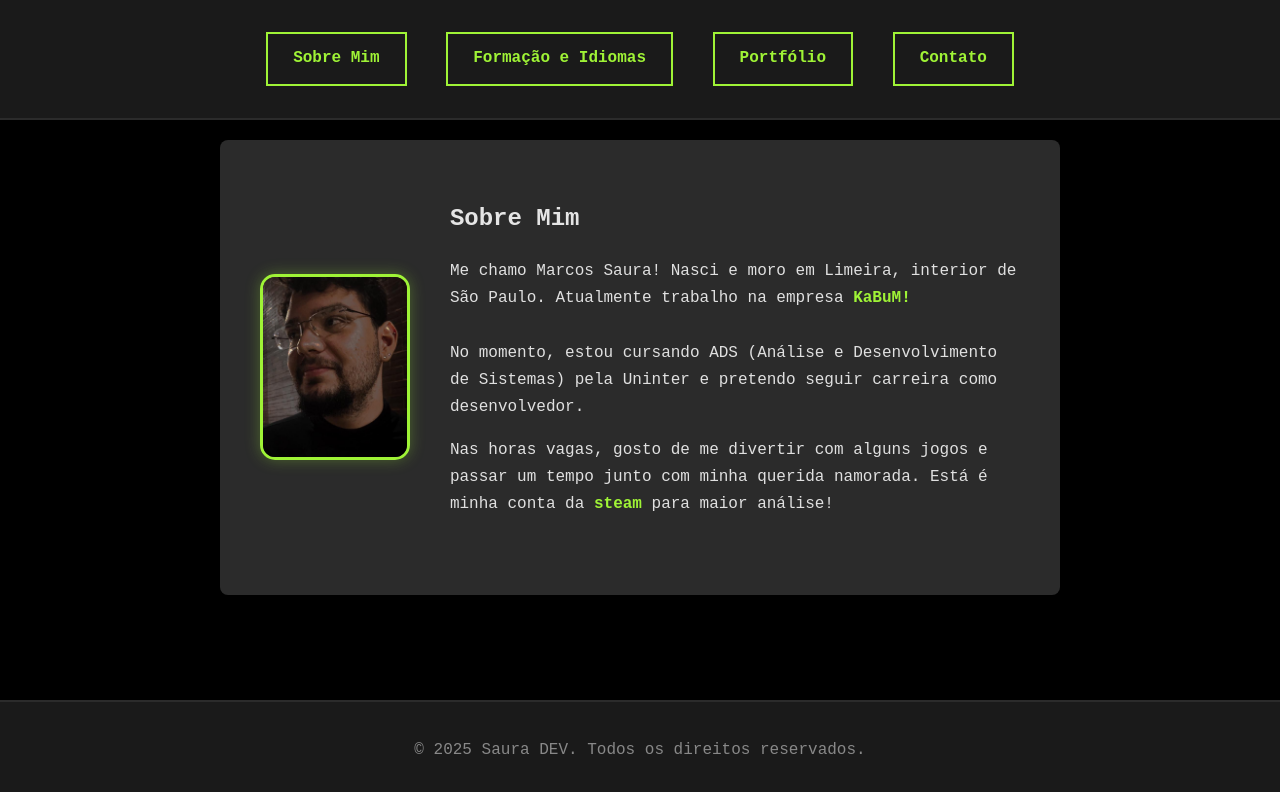
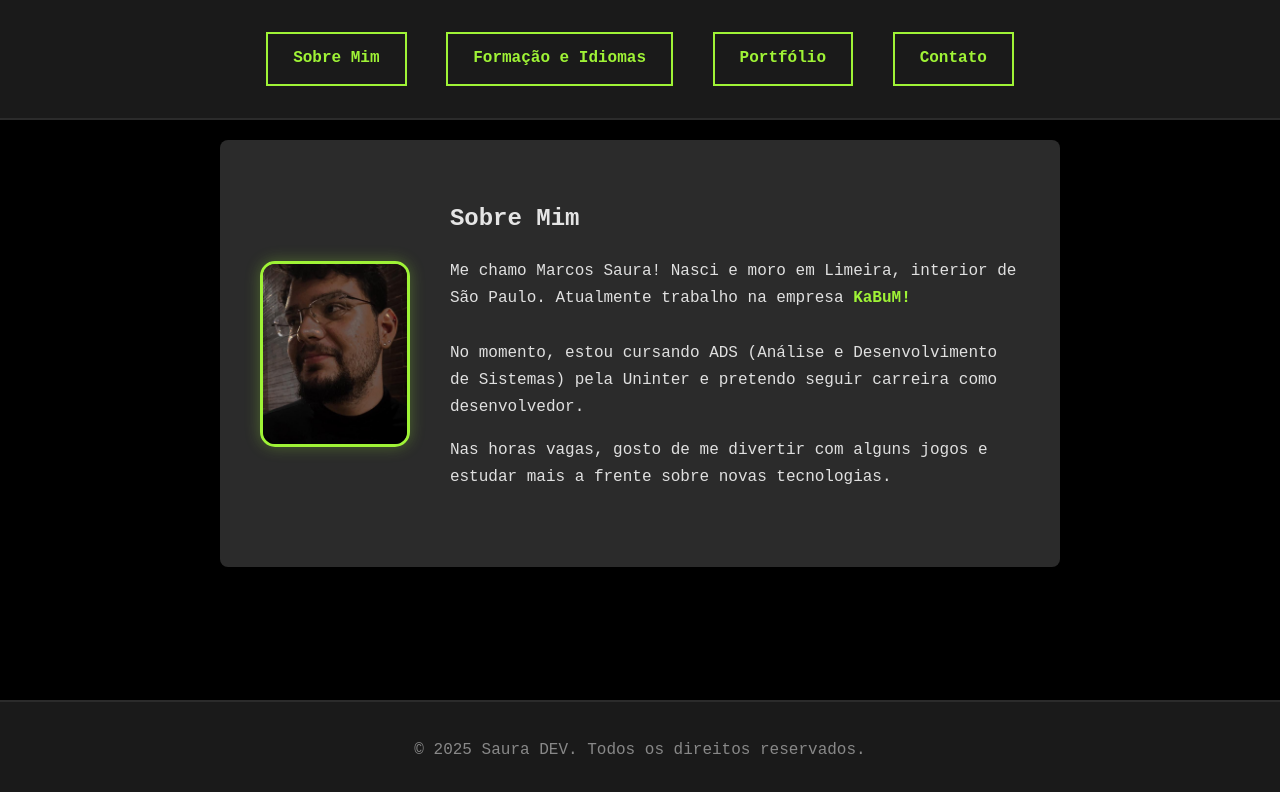
Before and after one commit to SauraDev2077/Portf-lio, a plain HTML site: page index.html in a window 1280 px wide. Drawn offline with Linux system fonts and the light colour scheme; a web font is replaced by a local one.

Commit message:
Pequena atualização ao Index

```diff
--- a/index.html
+++ b/index.html
@@ -31,7 +31,7 @@
                     <br><br>
                     No momento, estou cursando ADS (Análise e Desenvolvimento de Sistemas) pela Uninter e pretendo seguir carreira como desenvolvedor.
                 </p>
-                    <p>Nas horas vagas, gosto de me divertir com alguns jogos e passar um tempo junto com minha querida namorada. Está é minha conta da <a href="https://steamcommunity.com/id/Sauraxxus/">steam</a> para maior análise! </p>
+                    <p>Nas horas vagas, gosto de me divertir com alguns jogos e estudar mais a frente sobre novas tecnologias. </p>
     </section>
 </div>
 </div>
```
